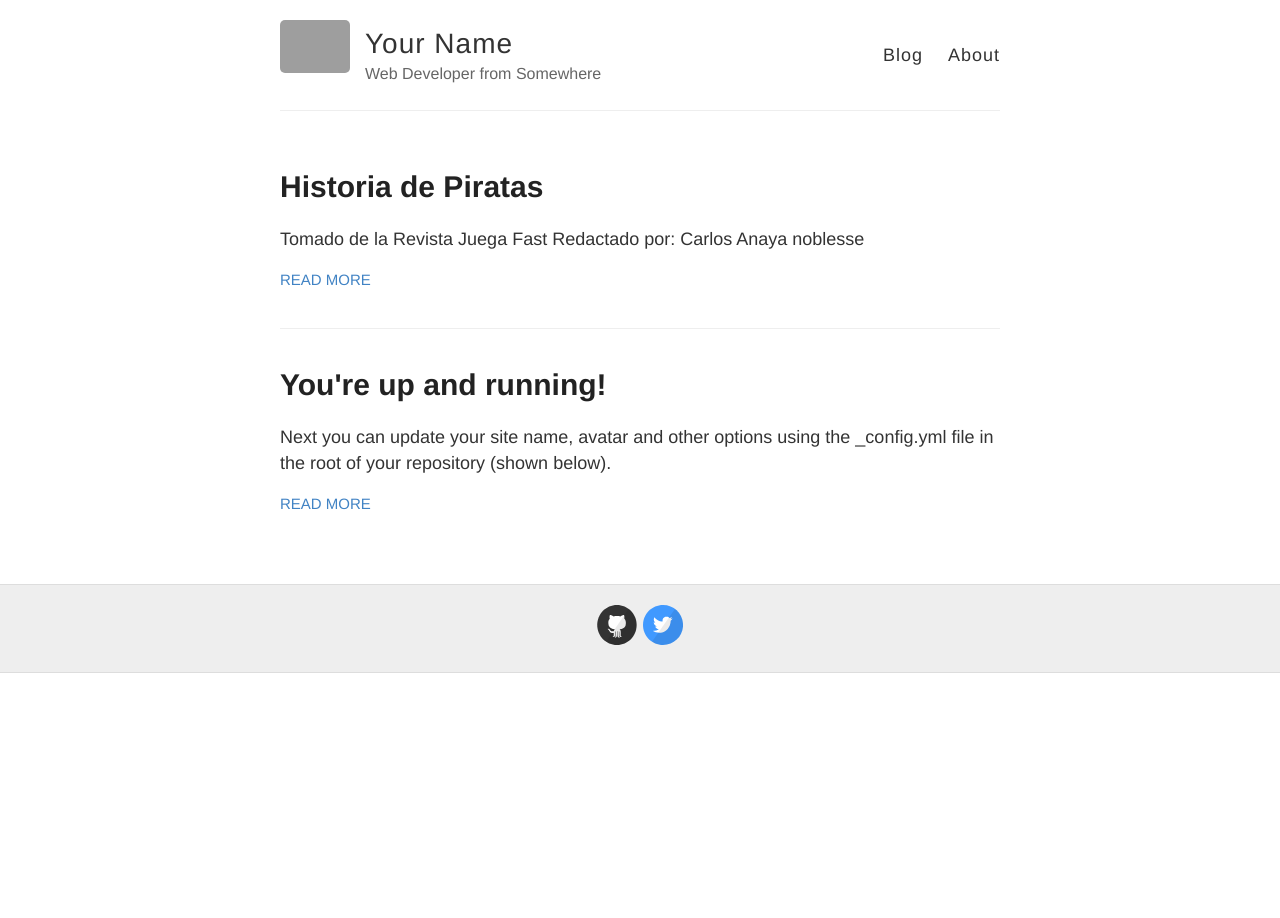
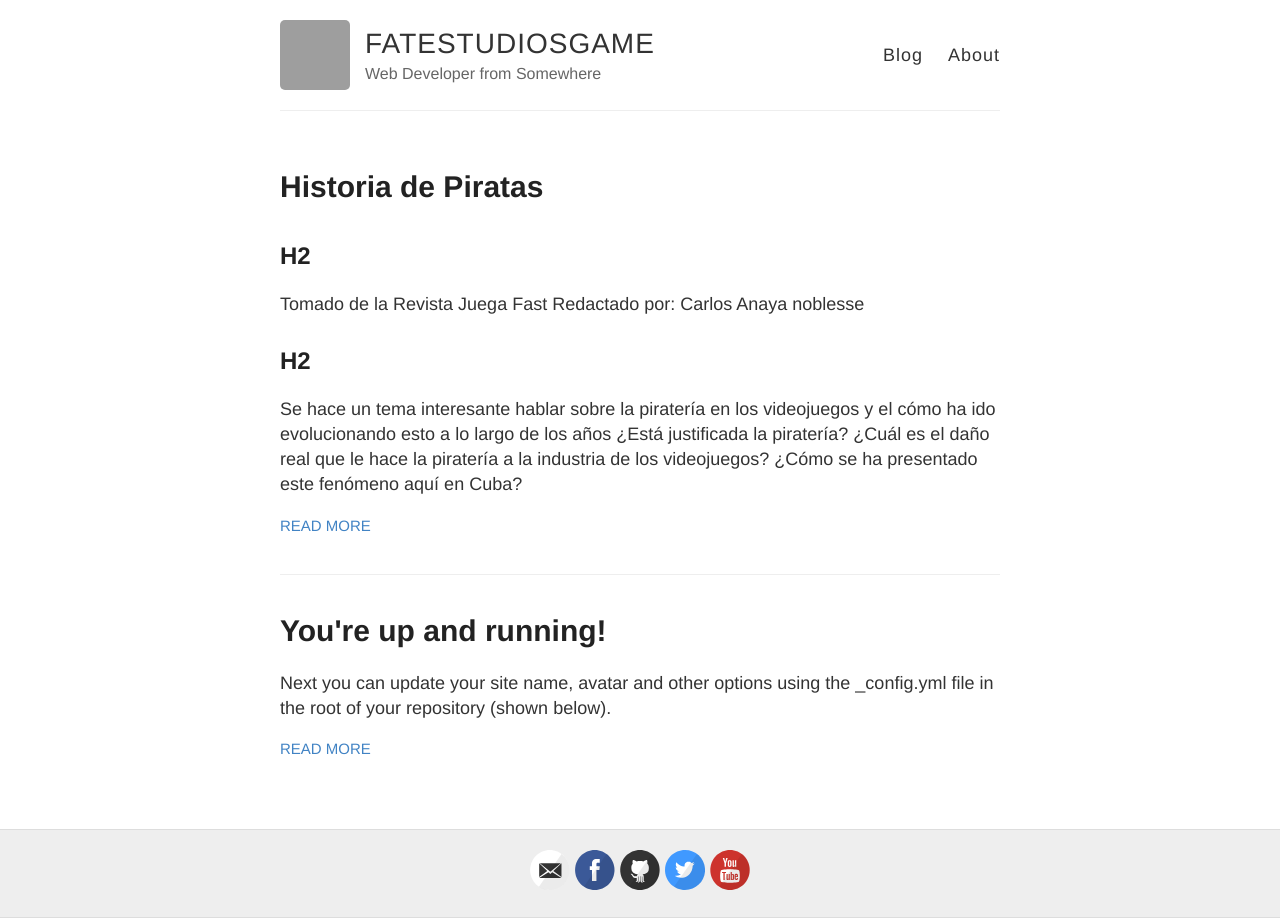
Before and after one commit to fatestudiosgame/fatestudiosgame.github.io, a Jekyll site: the page built from index.html, in a window 1280 px wide. Built offline with Jekyll 4.4.1, drawn with Linux system fonts in a browser that asks for light colours; grey boxes are pictures that could not be loaded.

Commit message:
cambios 01

```diff
--- a/_config.yml
+++ b/_config.yml
@@ -3,32 +3,30 @@
 #
 
 # Name of your site (displayed in the header)
-name: Your Name
+name: FATESTUDIOSGAME
 
 # Short bio or description (displayed in the header)
 description: Web Developer from Somewhere
 
 # URL of your avatar or profile pic (you could use your GitHub profile pic)
-avatar: https://raw.githubusercontent.com/barryclark/jekyll-now/master/images/jekyll-logo.png
-
-#
+avatar: https://avatars.githubusercontent.com/u/39289251?v=4
 # Flags below are optional
 #
 
 # Includes an icon in the footer for each username you enter
 footer-links:
   dribbble:
-  email:
-  facebook:
+  email: fatestudiosgame@gmail.com
+  facebook: https://www.facebook.com/fatestudiosgame
   flickr:
   github: barryclark/jekyll-now
   instagram:
   linkedin:
   pinterest:
   rss: # just type anything here for a working RSS icon
-  twitter: jekyllrb
+  twitter: fatestudiosgame
   stackoverflow: # your stackoverflow profile, e.g. "users/50476/bart-kiers"
-  youtube: # channel/<your_long_string> or user/<user-name>
+  youtube: https://www.youtube.com/channel/UC6-XqGytAeEx-W8SX07AmIg
   googleplus: # anything in your profile username that comes after plus.google.com/
 
 
--- a/_posts/2022-9-1-Historia-de-Piratas.md
+++ b/_posts/2022-9-1-Historia-de-Piratas.md
@@ -2,13 +2,14 @@
 layout: post
 title: Historia de Piratas
 ---
-
+## H2
 Tomado de la Revista Juega Fast Redactado por: Carlos Anaya noblesse
-
+## H2
 Se hace un tema interesante hablar sobre la piratería en los videojuegos y el cómo ha ido evolucionando esto a lo largo de los años ¿Está justificada la piratería? ¿Cuál es el daño real que le hace la piratería a la industria de los videojuegos? ¿Cómo se ha presentado este fenómeno aquí en Cuba?
 
+## H2
 Navegando por la Industria
-
+## H2
 Vamos a llamar piratería a todo aquello que viole de alguna manera las reglas y leyes establecidas por los fabricantes y empresas de videojuegos.
 
 Una de las discusiones recurrentes de la industria, es aquella que abre debate sobre los derechos que tiene un usuario sobre los videojuegos que compra, siendo técnicamente legal crear una imagen o una ROM de un juego que se haya comprado, y lo ilegal, casi todo aquello que hagas con esto.
```
